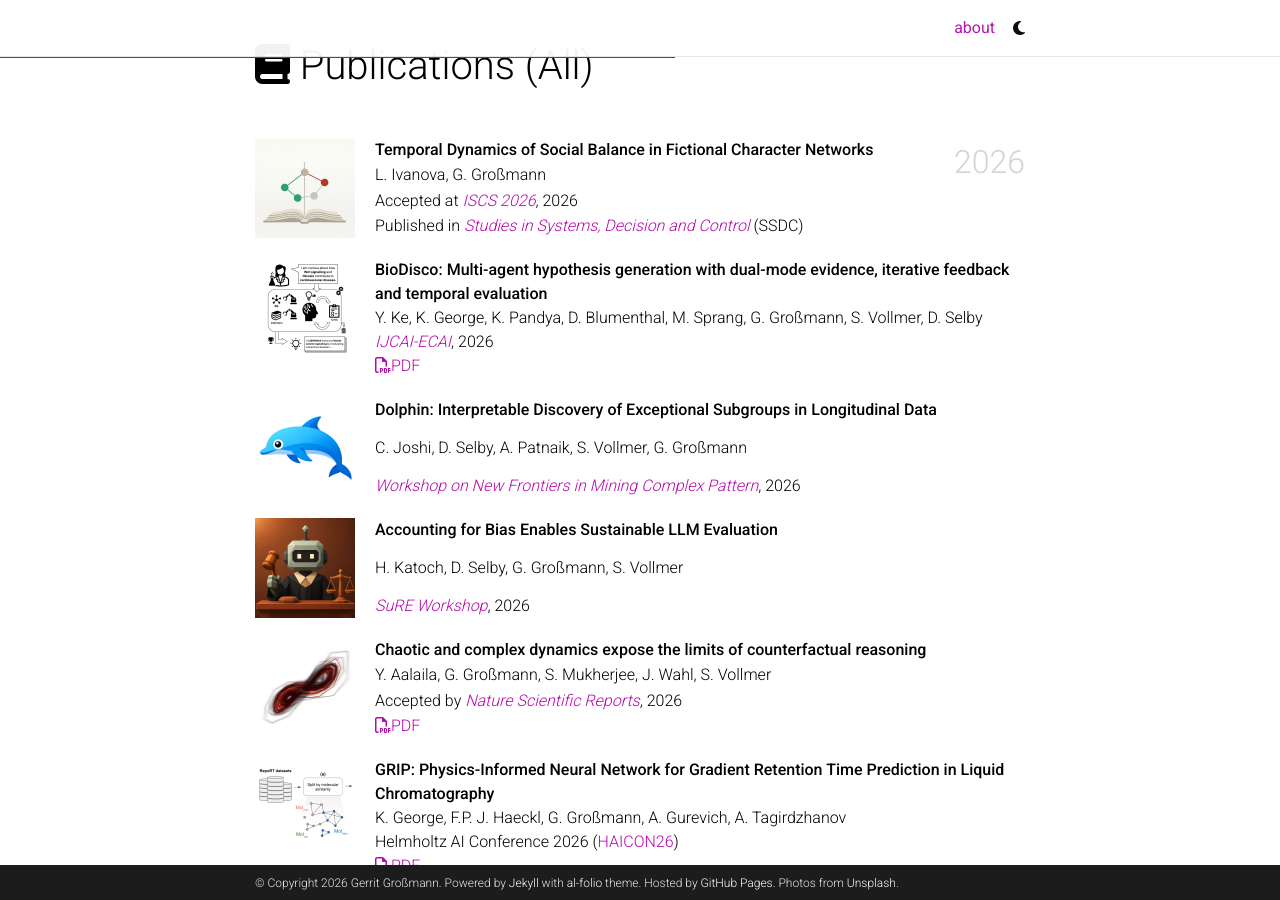
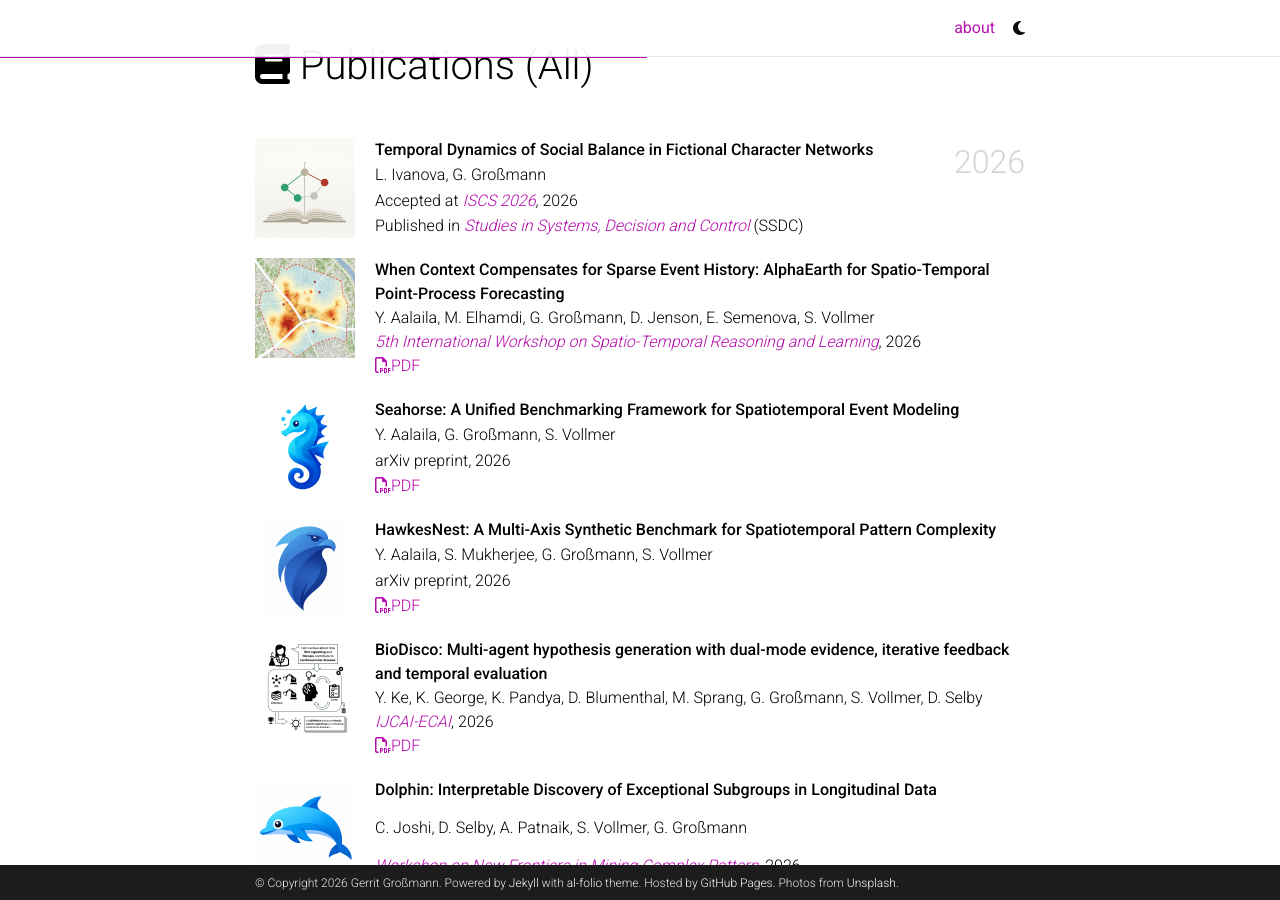
Before and after one commit to gerritgr/gerritgr.github.io, a Jekyll site: the page built from _pages/about.md, in a window 1280 px wide and 900 px high, scrolled down 4708 px. Built offline with Jekyll 4.4.1, drawn with Linux system fonts in a browser that asks for light colours; nearby versions of some CDN libraries; full-size pictures stand in for the smaller copies a plugin makes; comment, search, counter and statistics services are not loaded; a style sheet for code colours, icons or effects is not loaded.

Commit message:
Update about.md

```diff
--- a/_pages/about.md
+++ b/_pages/about.md
@@ -450,6 +450,7 @@
 
 </div>
 
+
 <a id="publications-all"></a>
 <br>
 # <i class="fa-solid fa-book"></i> Publications (All)
@@ -474,6 +475,53 @@
     </div>
     <div style="color: lightgray; align-self: flex-start; margin-left: 10px; white-space: nowrap; font-size: 200%;">2026</div>
   </div>
+
+
+  <!-- Event History -->
+
+  <div style="display: flex; justify-content: space-between; align-items: stretch; margin-bottom: 20px;">
+    <div style="display: flex; align-items: stretch;">
+      <img src="assets/img/publication_preview/eventhistory.jpg" alt="event history" style="width: 100px; height: 100px; margin-right: 20px;">
+      <div style="flex-grow: 1; display: flex; flex-direction: column; justify-content: space-between;">
+        <p style="margin: 0;"><strong>When Context Compensates for Sparse Event History: AlphaEarth for Spatio-Temporal Point-Process Forecasting</strong></p>
+        <p style="margin: 0;">Y. Aalaila, M. Elhamdi, G. Großmann, D. Jenson, E. Semenova, S. Vollmer</p>
+        <p style="margin: 0;"> <i><a href="https://strl-workshop.github.io/strl2026/">5th International Workshop on Spatio-Temporal Reasoning and Learning</a></i>, 2026</p>
+        <p style="margin: 0;"><a href="https://arxiv.org/abs/2607.01082"><i class="fa-regular fa-file-pdf"></i>PDF</a> </p>
+      </div>
+    </div>
+    <!-- <div style="color: lightgray; align-self: flex-start; margin-left: 10px; white-space: nowrap; font-size: 200%;">2026</div> -->
+  </div>
+
+  <!-- Seahorse -->
+
+  <div style="display: flex; justify-content: space-between; align-items: stretch; margin-bottom: 20px;">
+    <div style="display: flex; align-items: stretch;">
+      <img src="assets/img/publication_preview/seahorse.jpg" alt="seahorse" style="width: 100px; height: 100px; margin-right: 20px;">
+      <div style="flex-grow: 1; display: flex; flex-direction: column; justify-content: space-between;">
+        <p style="margin: 0;"><strong>Seahorse: A Unified Benchmarking Framework for Spatiotemporal Event Modeling</strong></p>
+        <p style="margin: 0;">Y. Aalaila, G. Großmann, S. Vollmer</p>
+        <p style="margin: 0;">arXiv preprint, 2026</p>
+        <p style="margin: 0;"><a href="https://arxiv.org/abs/2607.01022"><i class="fa-regular fa-file-pdf"></i>PDF</a> </p>
+      </div>
+    </div>
+    <!-- <div style="color: lightgray; align-self: flex-start; margin-left: 10px; white-space: nowrap; font-size: 200%;">2026</div> -->
+  </div>
+
+  <!-- HawkesNest -->
+
+  <div style="display: flex; justify-content: space-between; align-items: stretch; margin-bottom: 20px;">
+    <div style="display: flex; align-items: stretch;">
+      <img src="assets/img/publication_preview/hawksnest.jpg" alt="HawkesNest" style="width: 100px; height: 100px; margin-right: 20px;">
+      <div style="flex-grow: 1; display: flex; flex-direction: column; justify-content: space-between;">
+        <p style="margin: 0;"><strong>HawkesNest: A Multi-Axis Synthetic Benchmark for Spatiotemporal Pattern Complexity</strong></p>
+        <p style="margin: 0;">Y. Aalaila, S. Mukherjee, G. Großmann, S. Vollmer</p>
+        <p style="margin: 0;">arXiv preprint, 2026</p>
+        <p style="margin: 0;"><a href="https://arxiv.org/abs/2606.16863"><i class="fa-regular fa-file-pdf"></i>PDF</a> </p>
+      </div>
+    </div>
+    <!-- <div style="color: lightgray; align-self: flex-start; margin-left: 10px; white-space: nowrap; font-size: 200%;">2026</div> -->
+  </div>
+
 
   <!-- BioDisco -->
   <div style="display: flex; justify-content: space-between; align-items: stretch; margin-bottom: 20px;">
```
